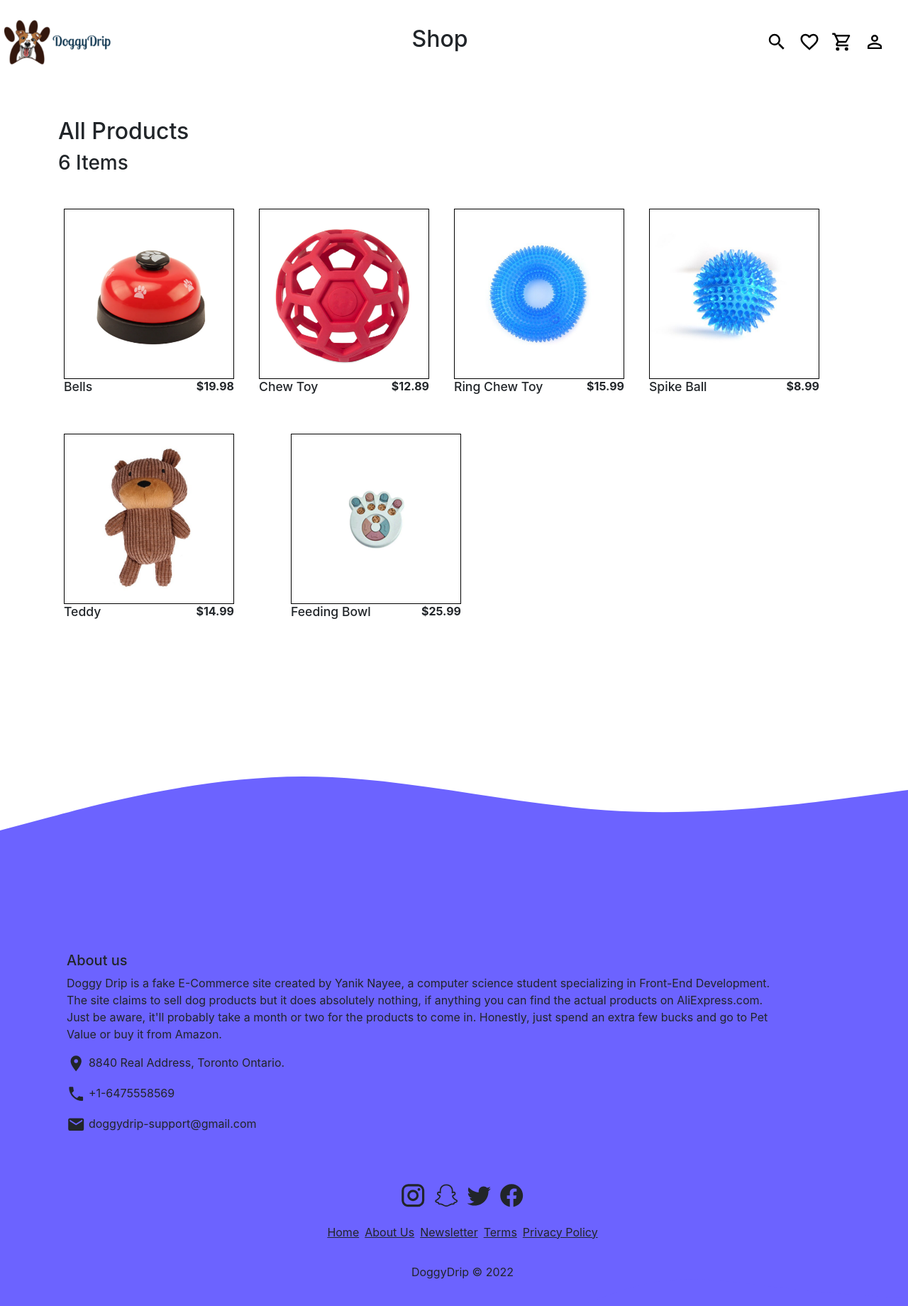
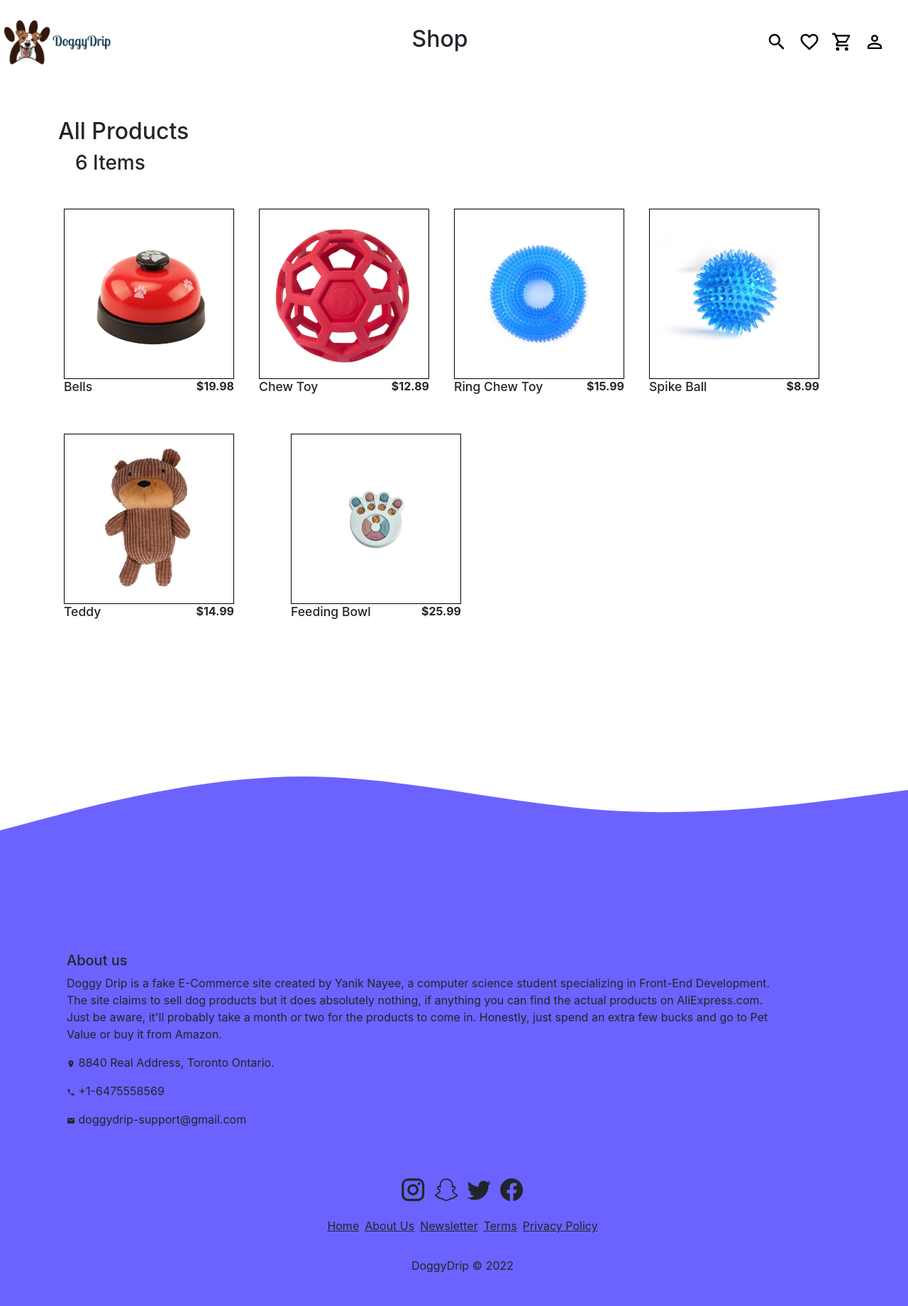
Before and after one commit to 1nayeeyan/doggy-drip, a React (Create React App) app in the folder doggy-drip/: page /shop in a window 1280 px wide. Shown: the top 1840 px of the page at 71% size. Built offline with nearby package versions, Linux system fonts and the light colour scheme.

Commit message:
fixed few ui bugs

```diff
--- a/doggy-drip/src/components/Footer.js
+++ b/doggy-drip/src/components/Footer.js
@@ -26,13 +26,13 @@ export default function Footer() {
                             <h5 class="headin5_amrc col_white_amrc pt2">About us</h5>
                             <p class="mb-10">Doggy Drip is a fake E-Commerce site created by Yanik Nayee, a computer science student specializing in Front-End Development. The site claims to sell dog products but it does absolutely nothing, if anything you can find the actual products on AliExpress.com. Just be aware, it'll probably take a month or two for the products to come in. Honestly, just spend an extra few bucks and go to Pet Value or buy it from Amazon.</p>
                             <p><Icon path={mdiMapMarker}
-                                size={1.1}
+                                size={0.5}
                             /> 8840 Real Address, Toronto Ontario. </p>
                             <p><Icon path={mdiPhone}
-                                size={1.1}
+                                size={0.5}
                             /> +1-6475558569  </p>
                             <p><Icon path={mdiEmail}
-                                size={1.1}
+                                size={0.5}
                             /> doggydrip-support@gmail.com  </p>
                         </div>
                         </div>
--- a/doggy-drip/src/components/Shop.js
+++ b/doggy-drip/src/components/Shop.js
@@ -41,7 +41,7 @@ export default function Shop(){
     return(
         <div className="products-grid container">
             <h2 className="category-header mt-5 mb-2">All Products</h2>
-            <h3 className="category-header mt-2 mb-5">{products.length} Items</h3>
+            <h3 className="category-header mt-2 mb-5 px-4">{products.length} Items</h3>
             <div className="product-bin container-md row gx-2">
             {product}
             </div>
--- a/doggy-drip/src/index.css
+++ b/doggy-drip/src/index.css
@@ -106,6 +106,12 @@ nav{
     display: flex;
     flex-direction: column;
     justify-content: flex-end;
+  }
+
+  footer{
+    overflow: hidden;
+    position: relative;
+    height: 100%;
   }
 
 }
@@ -240,6 +246,7 @@ footer{
 
 .footer-container{
   position: absolute;
+  height: 100%;
 }
 
 #footer-wave{
@@ -256,5 +263,5 @@ a {
 }
 
 .about-us {
-  max-width: 90%;
+  width: 90%;
 }
```
